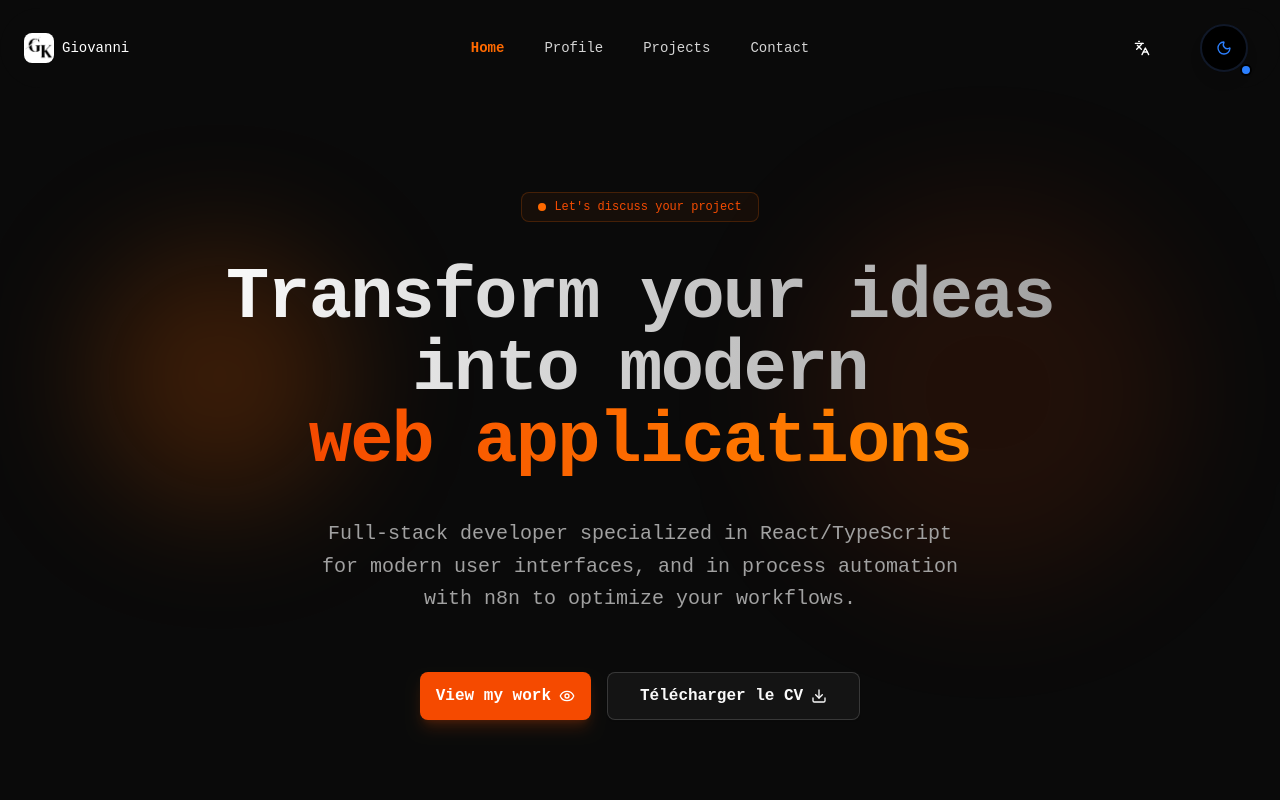
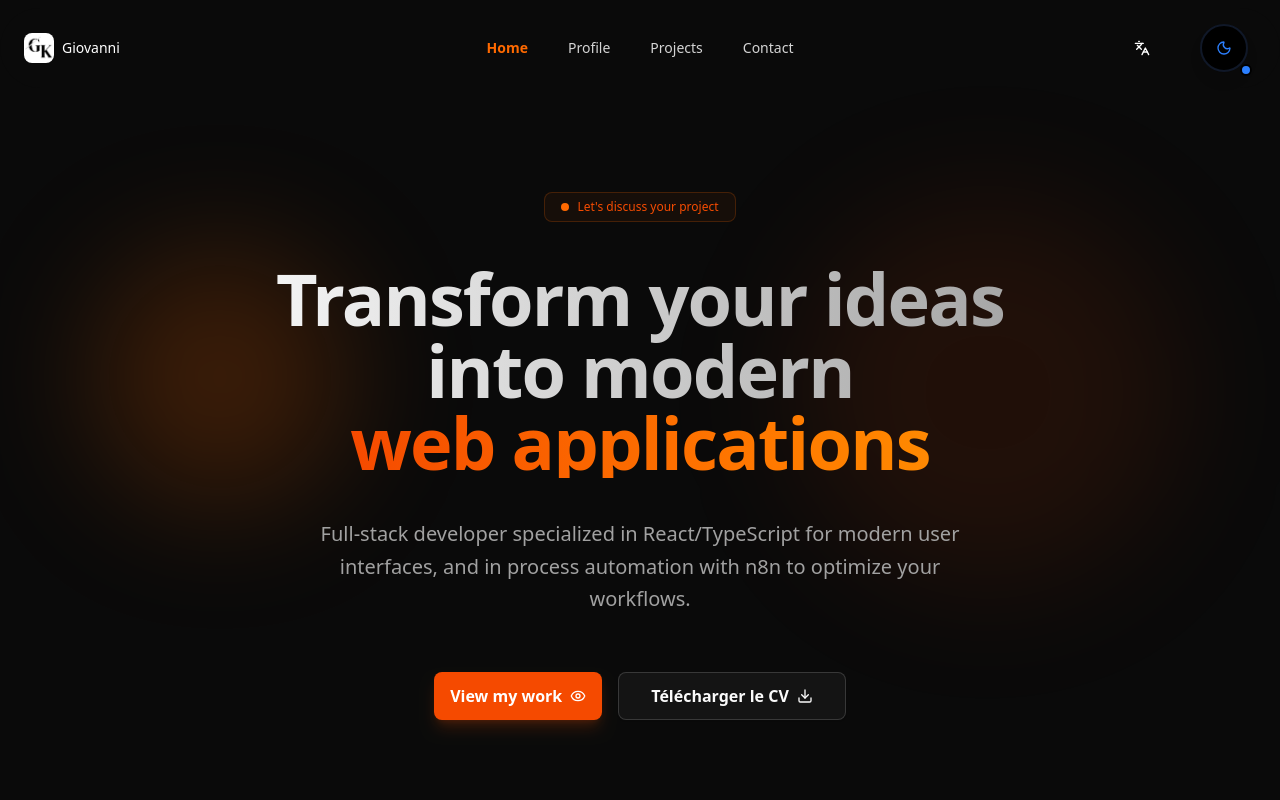
Before and after one commit to Giovannikev/portfolio_l3, a React (Vite) app: page / in a window 1280 px wide. Shown: the top 800 px of the page. Built offline with nearby package versions, Linux system fonts and the light colour scheme.

Commit message:
style(index.css): comment out unused font-sans variable

```diff
--- a/src/index.css
+++ b/src/index.css
@@ -75,7 +75,7 @@
 }
 
 @theme inline {
-    --font-sans: 'JetBrains Mono Variable', monospace;
+    /* --font-sans: 'JetBrains Mono Variable', monospace; */
     --color-sidebar-ring: var(--sidebar-ring);
     --color-sidebar-border: var(--sidebar-border);
     --color-sidebar-accent-foreground: var(--sidebar-accent-foreground);
```
